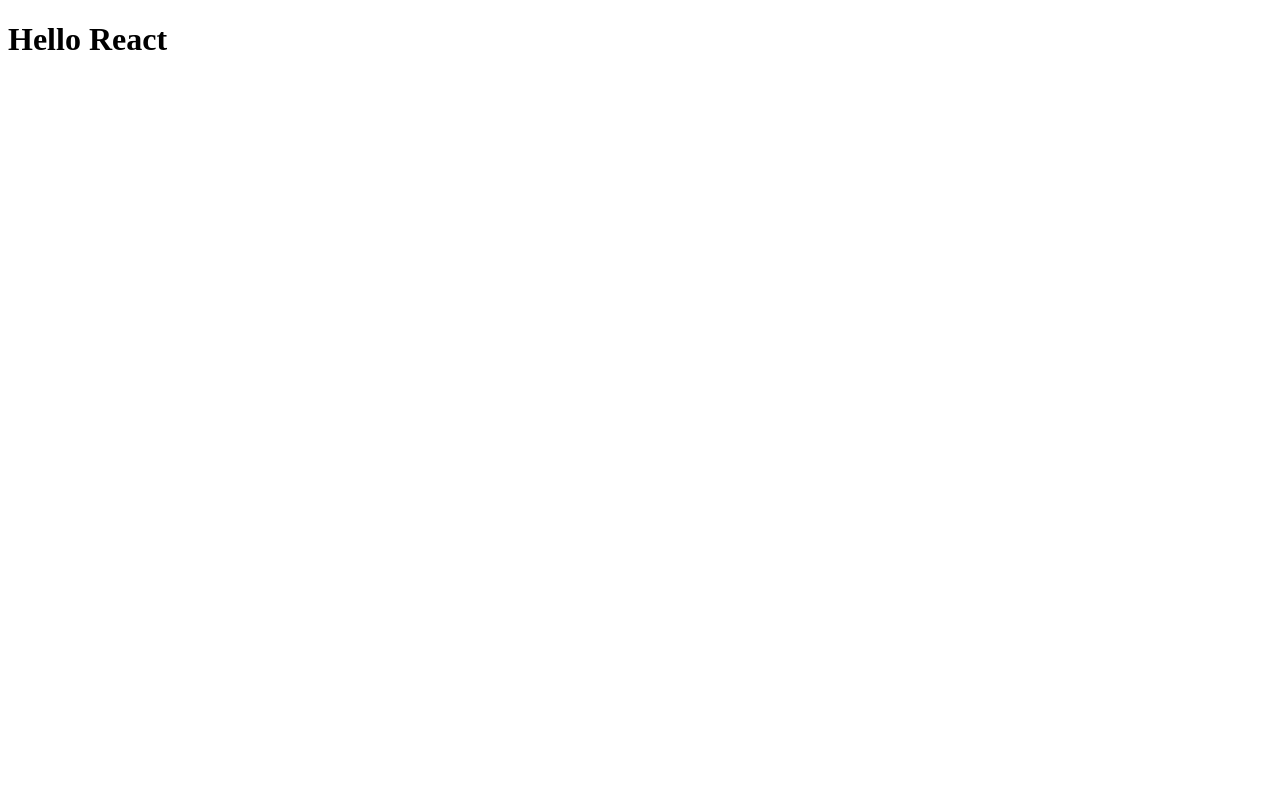
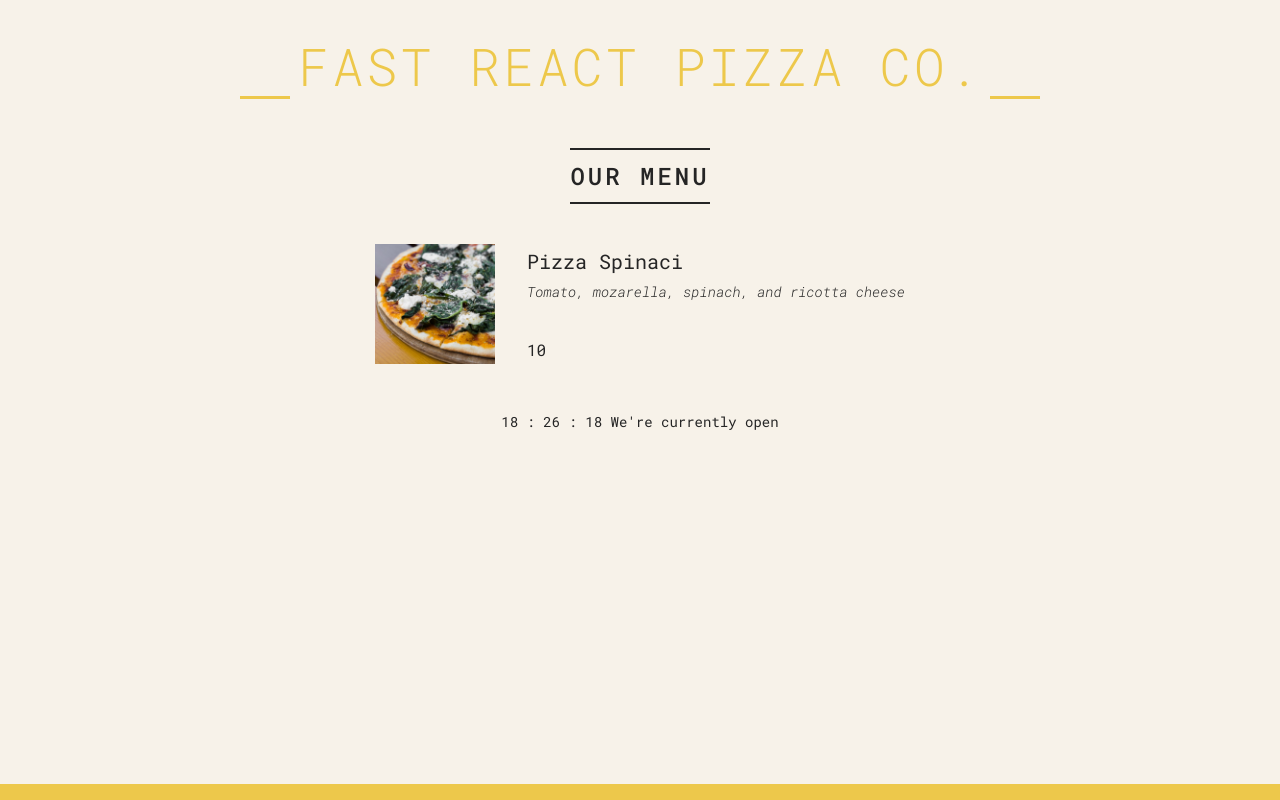
Before and after one commit to epochnt/react-learning, a React app in the folder 03-Pizza-Menu/pizza-menu/: page / in a window 1280 px wide. Built offline with nearby package versions, Linux system fonts and the light colour scheme.

Commit message:
Added all components and some basic styling

```diff
--- a/03-Pizza-Menu/pizza-menu/src/index.css
+++ b/03-Pizza-Menu/pizza-menu/src/index.css
@@ -1,4 +1,4 @@
-@import url('https://fonts.googleapis.com/css2?family=Roboto+Mono:ital,wght@0,300;0,400;0,500;1,300&display=swap');
+@import url("https://fonts.googleapis.com/css2?family=Roboto+Mono:ital,wght@0,300;0,400;0,500;1,300&display=swap");
 
 * {
   margin: 0;
@@ -11,7 +11,7 @@
 }
 
 body {
-  font-family: 'Roboto Mono', sans-serif;
+  font-family: "Roboto Mono", sans-serif;
   color: #252525;
   font-weight: 400;
   background-color: #f7f2e9;
@@ -55,12 +55,12 @@
 .header h1::before,
 .header h1::after {
   display: block;
-  content: '';
+  content: "";
   height: 3px;
-  width: 12rem;
+  width: 5rem;
   background-color: #edc84b;
   position: absolute;
-  top: calc(50% - 1px);
+  top: calc(95% - 1px);
 }
 
 .header h1::before {
--- a/03-Pizza-Menu/pizza-menu/src/index.js
+++ b/03-Pizza-Menu/pizza-menu/src/index.js
@@ -1,8 +1,62 @@
 import React from "react";
 import ReactDOM from "react-dom/client";
+import "./index.css";
 
 function App() {
-  return <h1>Hello React</h1>;
+  return (
+    <div className="container">
+      <Header />
+      <Menu />
+      <Footer />
+    </div>
+  );
+}
+
+function Header() {
+  return (
+    <header className="header">
+      <h1>Fast React Pizza Co.</h1>
+    </header>
+  );
+}
+
+function Menu() {
+  return (
+    <main className="menu">
+      <h2>Our Menu</h2>
+      <Pizza
+        name="Pizza Spinaci"
+        ingredients="Tomato, mozarella, spinach, and ricotta cheese"
+        imgPath="pizzas/spinaci.jpg"
+        price={10}
+      />
+    </main>
+  );
+}
+
+function Pizza(props) {
+  // const style = {  color: "red" };
+  return (
+    <div className="pizza">
+      <img src={props.imgPath} alt={props.name} />
+      <div>
+        <h3>{props.name}</h3>
+        <p>{props.ingredients}</p>
+        <span>{props.price}</span>
+      </div>
+    </div>
+  );
+}
+
+function Footer() {
+  const date = new Date();
+  const time = `${date.getHours()} : ${date.getMinutes()} : ${date.getSeconds()}`;
+  const openingHour = 12;
+  const closingHour = 22;
+  const isOpen = date.getHours() > openingHour && date.getHours() < closingHour;
+  console.log(isOpen);
+
+  return <footer className="footer">{time} We're currently open</footer>;
 }
 
 // React v18
@@ -14,4 +68,4 @@
 );
 
 // React before 18
-// React.render(<App />);
+// React.render(<App />, document.getElementById("root") );
```
